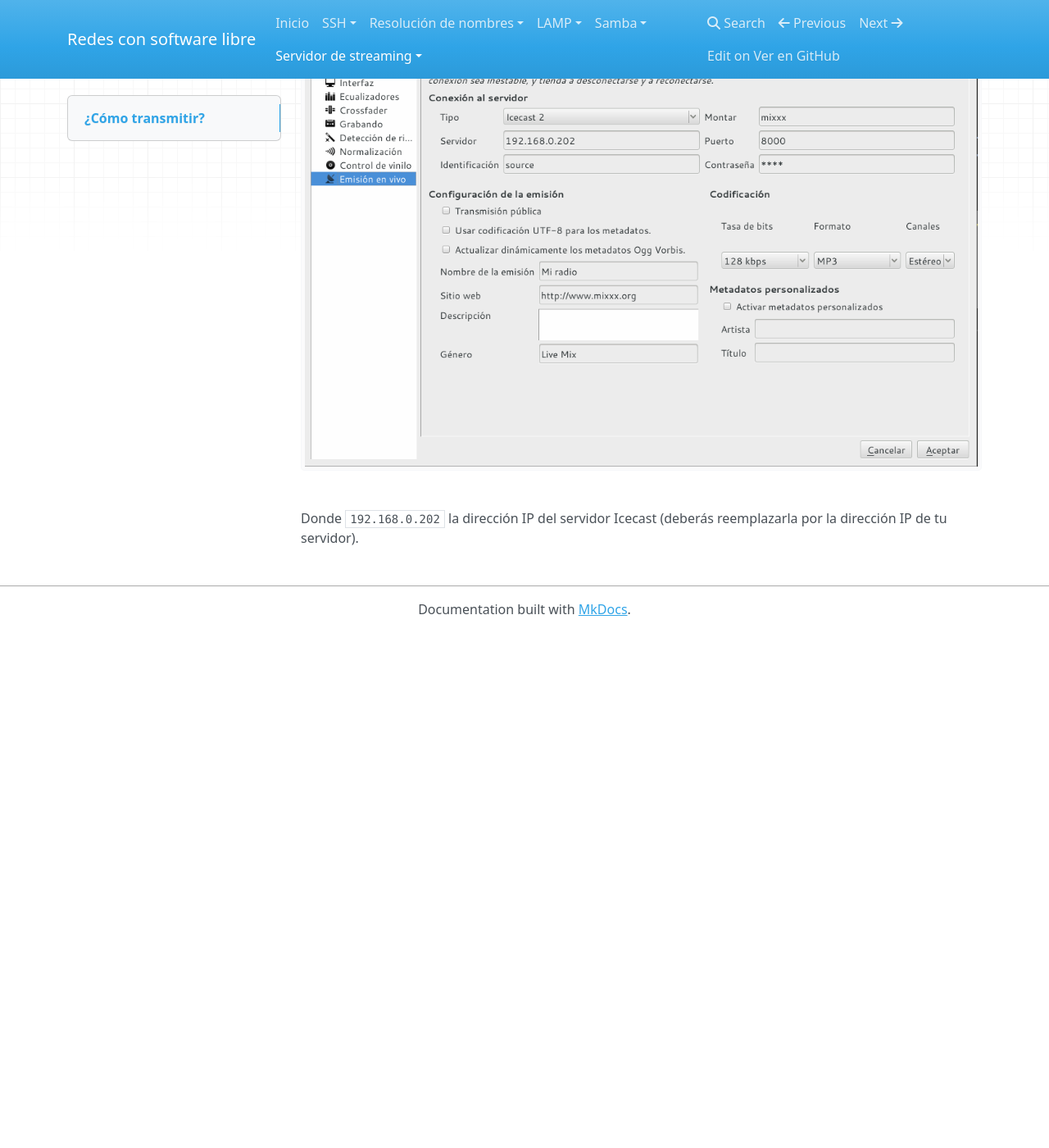
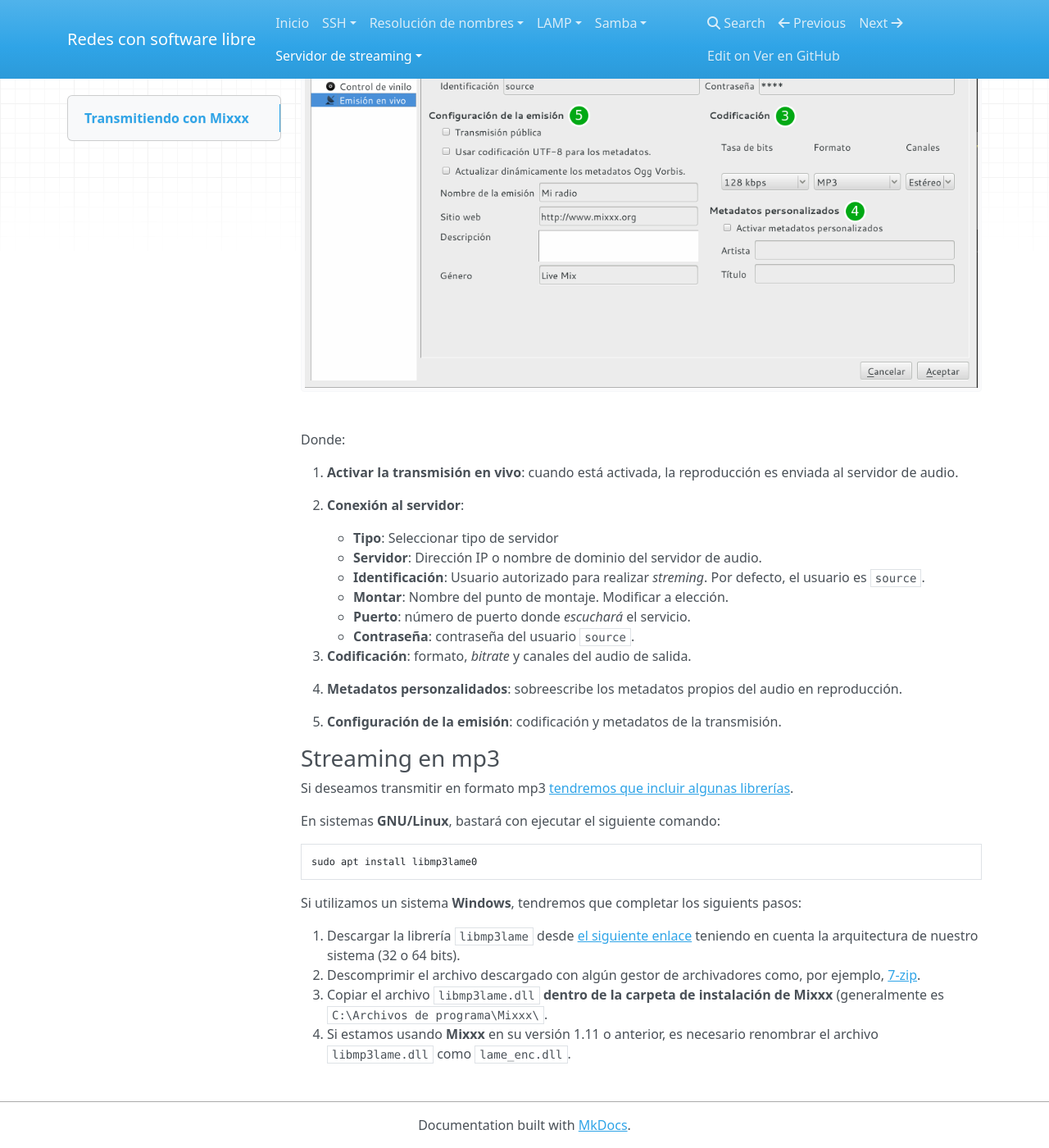
Before and after one commit to romanflores/redes, an MkDocs documentation site: the page built from docs/icecast/broadcasting.md, in a window 1280 px wide and 1400 px high, scrolled down 550 px. Shown: the whole window at 82% size. Built offline with MkDocs 1.6.1, drawn with Linux system fonts in a browser that asks for light colours; nearby versions of some CDN libraries; old or Windows-style settings are respelled for this version of MkDocs; before the commit the page ends 1321 px from its top, so only the background shows below that; some of the changed text lies outside the part shown.

Commit message:
Finalizando Icecast

````diff
--- a/docs/icecast/broadcasting.md
+++ b/docs/icecast/broadcasting.md
@@ -1,21 +1,45 @@
 Icecast es solamente un servidor de streaming. Tendremos que proporcionar una fuente de audio y/o video para que el servidor lo retransmita entre los clientes de la red.
 
-Existen varias herramientas para este cometido. A continuación se listan algunas de ellas:
+Existen [varias herramientas para este cometido](http://icecast.org/apps/). En el presente tutorial utilizaremos una de ellas llamada **Mixxx** la cual podremos descargar desde los siguientes enlaces:
 
   * [Mixxx (32 bits)](http://downloads.mixxx.org/mixxx-2.0.0/mixxx-2.0.0-win32.exe)
 
   * [Mixxx (64 bits)](http://downloads.mixxx.org/mixxx-2.0.0/mixxx-2.0.0-win64.exe)
 
-##¿Cómo transmitir?
+## Transmitiendo con Mixxx
 
-En los siguientes enlaces, se listan tutoriales de uso de software libre para transmitir audio:
-
-  * [Radios Libres](https://radioslibres.net/article/software-para-transmitir-online)
-
-  * [Lista de reproducción en YouTube](https://www.youtube.com/watch?v=8-Fs_FjgtJI&list=PLE8naO7tXu8neE4Fn-ijxqQ9cnoT8QQOf)
-
-En la siguiente captura, podemos ver un ejemplo de opciones de configuración del programa Mixxx, si deseamos transmitir con éste:
+En la siguiente captura, podemos ver un ejemplo de opciones de configuración del programa Mixxx, al cual accedemos yendo al `Menu > Opciones > Preferencias`.
 
 ![Screenshot de Mixxx](imgIcecast/mixxx1.png)
 
-Donde `192.168.0.202` la dirección IP del servidor Icecast (deberás reemplazarla por la dirección IP de tu servidor).
+Donde:
+
+1. **Activar la transmisión en vivo**: cuando está activada, la reproducción es enviada al servidor de audio.
+
+2. **Conexión al servidor**:
+	* **Tipo**: Seleccionar tipo de servidor
+	* **Servidor**: Dirección IP o nombre de dominio del servidor de audio.
+	* **Identificación**: Usuario autorizado para realizar _streming_. Por defecto, el usuario es `source`.
+	* **Montar**: Nombre del punto de montaje. Modificar a elección.
+	* **Puerto**: número de puerto donde _escuchará_ el servicio.
+	* **Contraseña**: contraseña del usuario `source`.
+3. **Codificación**: formato, _bitrate_ y canales del audio de salida.
+
+4. **Metadatos personzalidados**: sobreescribe los metadatos propios del audio en reproducción.
+
+5. **Configuración de la emisión**: codificación y metadatos de la transmisión.
+
+### Streaming en mp3
+Si deseamos transmitir en formato mp3 [tendremos que incluir algunas librerías](https://www.mixxx.org/wiki/doku.php/internet_broadcasting#mp3_streaming).
+
+En sistemas **GNU/Linux**, bastará con ejecutar el siguiente comando:
+
+```bash
+sudo apt install libmp3lame0
+```
+Si utilizamos un sistema **Windows**, tendremos que completar los siguients pasos:
+
+1. Descargar la librería `libmp3lame` desde [el siguiente enlace](http://www.rarewares.org/mp3-lame-libraries.php) teniendo en cuenta la arquitectura de nuestro sistema (32 o 64 bits).
+2. Descomprimir el archivo descargado con algún gestor de archivadores como, por ejemplo, [7-zip](http://www.7-zip.org/).
+3. Copiar el archivo `libmp3lame.dll` **dentro de la carpeta de instalación de Mixxx** (generalmente es `C:\Archivos de programa\Mixxx\`.
+4. Si estamos usando **Mixxx** en su versión 1.11 o anterior, es necesario renombrar el archivo `libmp3lame.dll` como `lame_enc.dll`.
````
Also changed, not shown: docs/icecast/administracion.md (+6 -4 lines), docs/icecast/configuracionGeneral.md (+1 -14 lines), docs/icecast/index.md (+2 -2 lines), docs/icecast/imgIcecast/icecastLogo.png (added), docs/icecast/imgIcecast/mixxx1.png, site/icecast/administracion/index.html, site/icecast/broadcasting/index.html, site/icecast/configuracionGeneral/index.html, site/icecast/imgIcecast/icecastLogo.png (added), site/icecast/imgIcecast/mixxx1.png, site/icecast/index.html, site/mkdocs/search_index.json, site/sitemap.xml.
